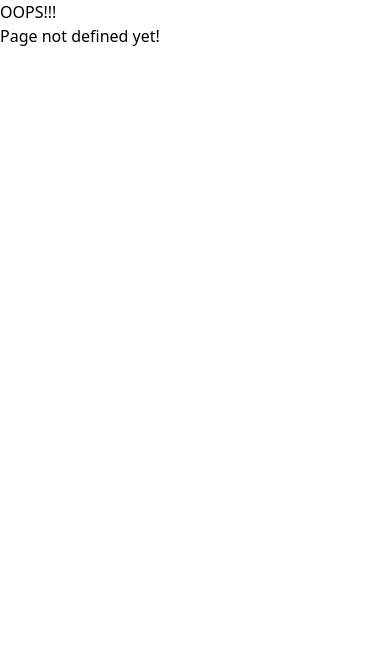
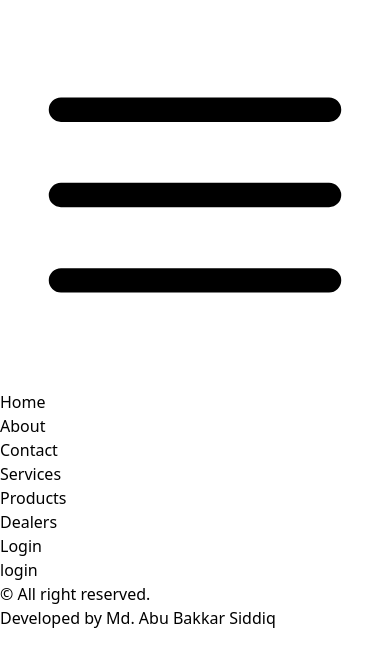
Before and after one commit to ab-siddiq/react-price-list, a React (Vite) app: page /login in a window 390 px wide. Shown: the top 666 px of the page. Built offline with nearby package versions, Linux system fonts and the light colour scheme.

Commit message:
add login component and fix an issue in navbar component

```diff
--- /dev/null
+++ b/src/components/Login/Login.jsx
@@ -0,0 +1,12 @@
+import React from 'react';
+
+const Login = () => {
+
+  return (
+    <div className='h-screen'>
+      login
+    </div>
+  );
+};
+
+export default Login;
--- a/src/components/NavBar/NavBar.jsx
+++ b/src/components/NavBar/NavBar.jsx
@@ -1,5 +1,6 @@
 import React, { useState } from "react";
-import Link from "../MenuItem/MenuItem";
+import MenuItem from "../MenuItem/MenuItem";
+import { Link } from "react-router-dom";
 import { Bars3Icon, XMarkIcon } from "@heroicons/react/24/solid";
 const NavBar = () => {
   const [open, setOpen] = useState(true);
@@ -46,16 +47,21 @@ const NavBar = () => {
           )}
         </span>
       </div>
-
-      <ul
+      <div
         className={`bg-pink-800 sm:bg-inherit box-border z-40 text-center ml-4 pt-5 sm:py-1 text-pink-100 h-60 sm:h-12 rounded-lg sm:flex  sm:justify-center sm:items-center sm:static duration-700  absolute ${
           !open ? "top-8" : "-top-96"
         } `}
       >
-        {routes.map((route) => (
-          <Link key={route.id} route={route}></Link>
-        ))}
-      </ul>
+        <ul className="sm:flex  sm:justify-center sm:items-center sm:static">
+          {routes.map((route) => (
+            <MenuItem key={route.id} route={route}></MenuItem>
+          ))}
+        </ul>
+        <div className="">
+          <Link to="/login">Login</Link>
+          {/* Login */}
+        </div>
+      </div>
     </nav>
   );
 };
```
Also changed, not shown: src/main.jsx (+6 -1 lines).
